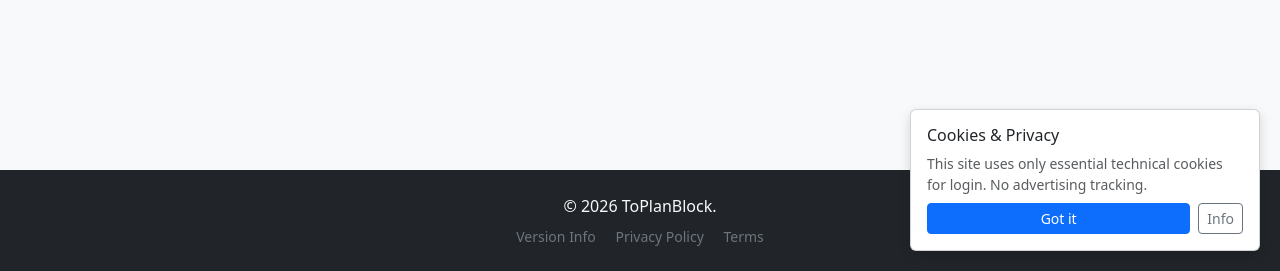
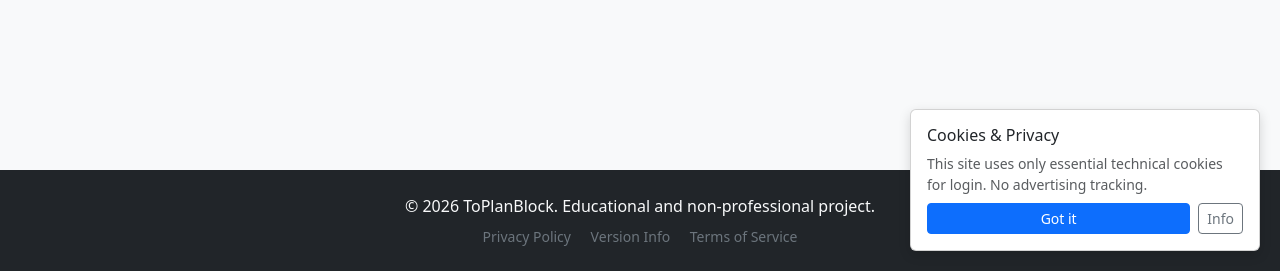
Before and after one commit to ErMichele/ToPlanBlock, a Flask app: page / in a window 1280 px wide. Shown: the part 529-800 px from the top of the page. Run offline with Flask 3, Linux system fonts and the light colour scheme; some libraries are stand-ins or nearby versions.

Commit message:
Refactor markdown rendering and enhance list styles; update footer text for clarity

```diff
--- a/app.py
+++ b/app.py
@@ -157,16 +157,13 @@ def render_markdown(text):
     # Extensions explained:
     # 'extra': Tables, footnotes, etc.
     # 'sane_lists': Allows nesting with 2 spaces instead of a strict 4.
-    # 'nl2br': Turns newlines into <br> tags.
     # 'markdown_checklist.extension': Enables [x] and [ ] rendering.
 
     return markdown.markdown(text, extensions=[
         'extra',
         'sane_lists',
-        'nl2br',
         'markdown_checklist.extension'
     ])
-
 # ---------------- Post Routes ----------------
 @app.post('/todo/<int:todo_id>/toggle')
 @login_required
--- a/static/css/style.css
+++ b/static/css/style.css
@@ -19,23 +19,20 @@ body {
 }
 *::-webkit-scrollbar { display: none; }
 
-/* Ensure nested lists have visible indentation */
 .markdown-content ul, .markdown-content ol {
     padding-left: 2rem !important;
     margin-bottom: 1rem;
 }
 
-/* Specific styling for the second level and beyond */
 .markdown-content ul ul,
 .markdown-content ol ol,
 .markdown-content ul ol,
 .markdown-content ol ul {
     margin-top: 0.25rem;
     margin-bottom: 0;
-    list-style-type: circle; /* Change bullet style for sub-items */
+    list-style-type: circle
 }
 
-/* Checklist specific alignment */
 .markdown-content .checklist {
     list-style-type: none;
     padding-left: 1.25rem !important;
--- a/templates/base.html
+++ b/templates/base.html
@@ -46,11 +46,11 @@
 
   <footer class="bg-dark text-light py-4 mt-5">
     <div class="container text-center">
-      <p class="mb-2">&copy; <span id="year"></span> ToPlanBlock.</p>
+      <p class="mb-2">&copy; <span id="year"></span> ToPlanBlock. Educational and non-professional project.</p>
       <div class="small">
+        <a href="{{ url_for('privacy') }}" class="text-secondary text-decoration-none me-3">Privacy Policy</a>
         <a href="{{ url_for('version') }}" class="text-secondary text-decoration-none me-3">Version Info</a>
-        <a href="{{ url_for('privacy') }}" class="text-secondary text-decoration-none me-3">Privacy Policy</a>
-        <a href="{{ url_for('terms') }}" class="text-secondary text-decoration-none">Terms</a>
+        <a href="{{ url_for('terms') }}" class="text-secondary text-decoration-none">Terms of Service</a>
       </div>
     </div>
   </footer>
```
